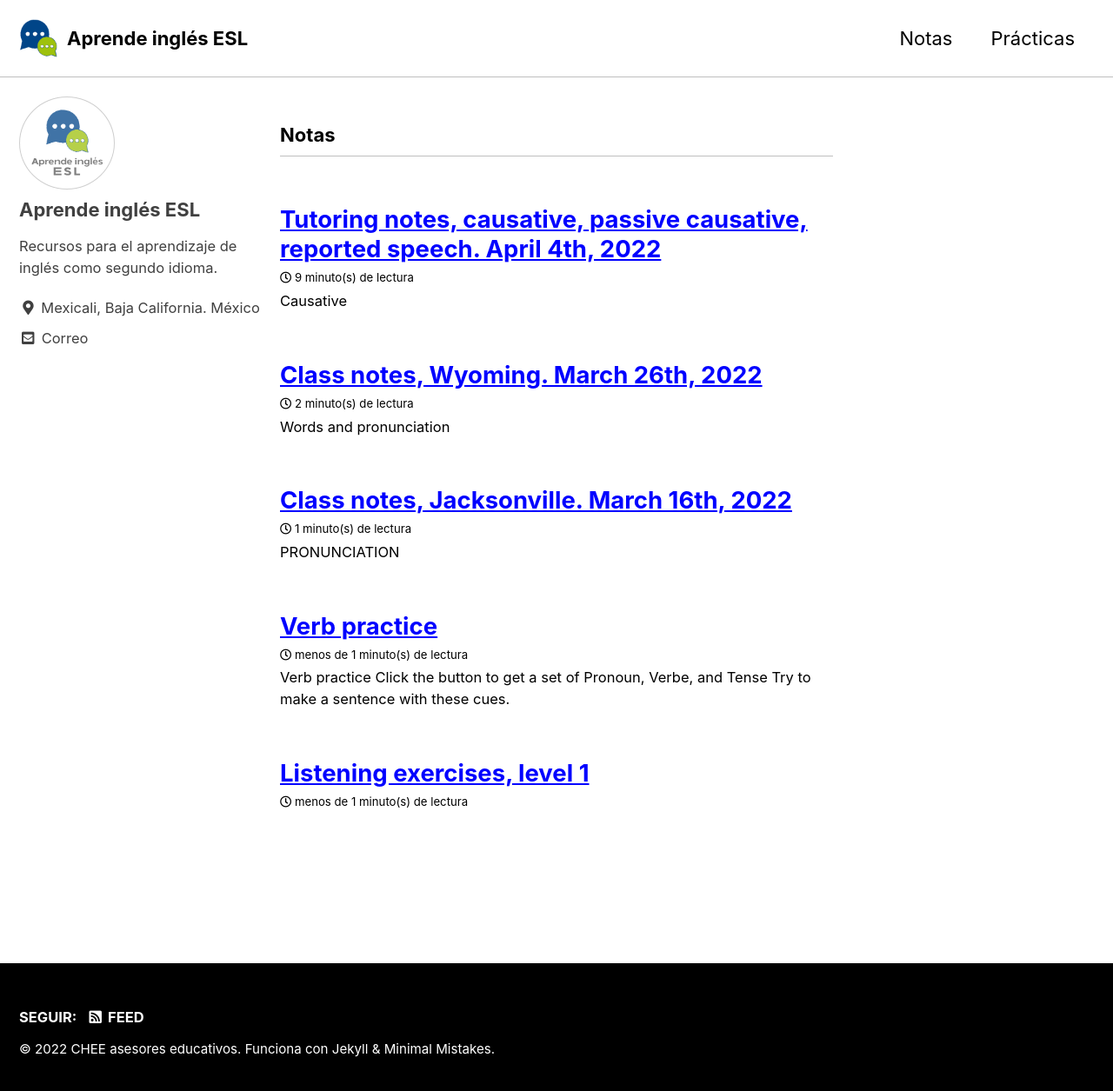
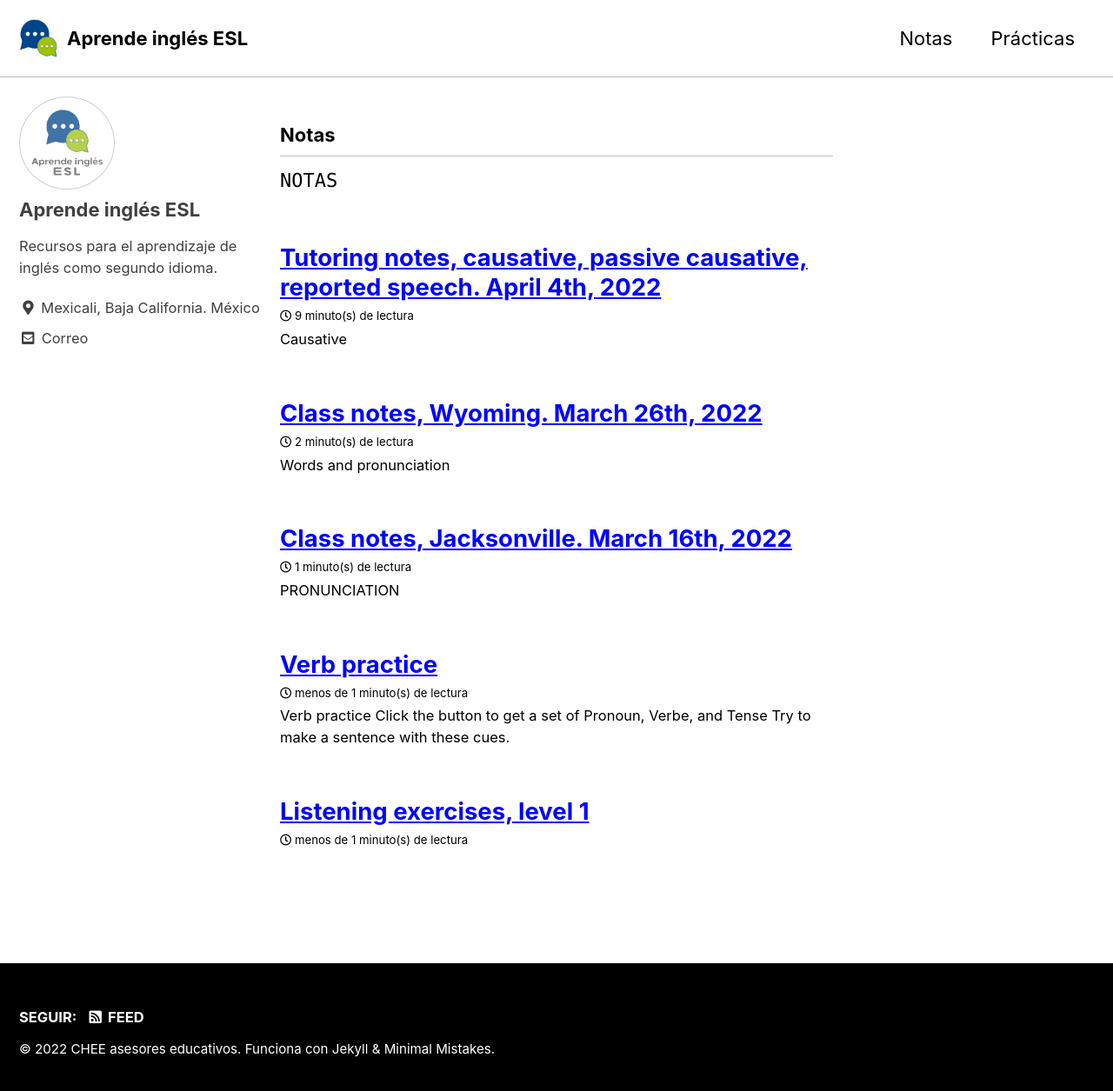
Before and after one commit to camachevaz/ESL, a Jekyll site: the page built from notas.html, in a window 1280 px wide and 1263 px high. Shown: the top 1255 px of the window at 87% size. Built offline with Jekyll 4.4.1, drawn with Linux system fonts in a browser that asks for light colours; cached includes are drawn as plain includes.

Commit message:
Update notas.html

```diff
--- a/notas.html
+++ b/notas.html
@@ -4,3 +4,4 @@ author_profile: true
 permalink: /notas/
 ---
 <h3 class="archive__subtitle">Notas</h3>
+<code>NOTAS</code>
```
